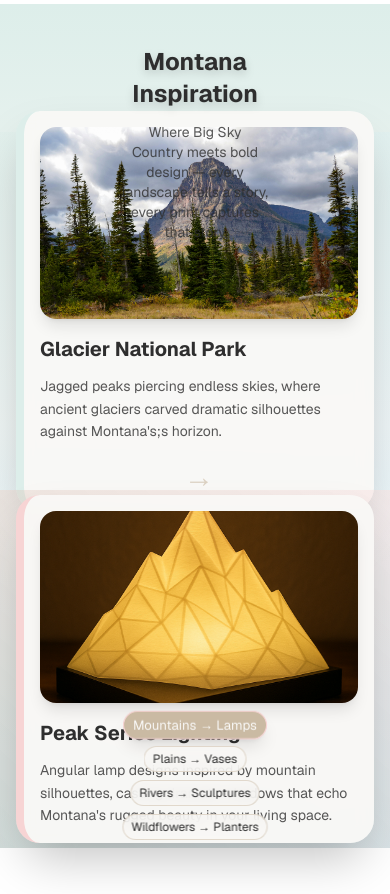
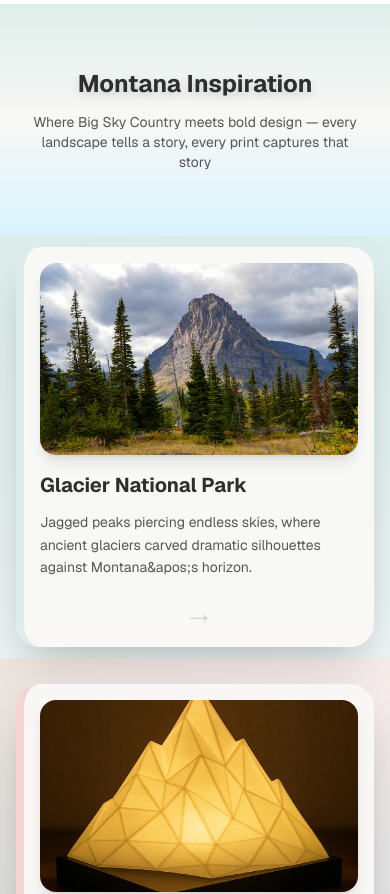
Before and after one commit to brennanhunter/BigSky3DPrints, a Next.js app: page /about in a window 390 px wide. Shown: the part 2040-2934 px from the top of the page. Built offline with nearby package versions, Linux system fonts and the light colour scheme.

Commit message:
Made better for mobile

```diff
--- a/src/app/about/page.tsx
+++ b/src/app/about/page.tsx
@@ -30,19 +30,19 @@
       landscape: {
         image: "/images/mountains.jpg",
         title: "Glacier National Park",
-        description: "Jagged peaks piercing endless skies, where ancient glaciers carved dramatic silhouettes against Montana's;s horizon."
+        description: "Jagged peaks piercing endless skies, where ancient glaciers carved dramatic silhouettes against Montana&apos;s horizon."
       },
       creation: {
         image: "/images/mountainlamp.png",
         title: "Peak Series Lighting",
-        description: "Angular lamp designs inspired by mountain silhouettes, casting dramatic shadows that echo Montana's rugged beauty in your living space."
+        description: "Angular lamp designs inspired by mountain silhouettes, casting dramatic shadows that echo Montana&apos;s rugged beauty in your living space."
       }
     },
     {
       landscape: {
         image: "/images/prairie.jpeg",
         title: "Eastern Montana Grasslands",
-        description: "Endless waves of prairie grass flowing like an ocean under Montana's vast sky, creating gentle, minimalist horizons."
+        description: "Endless waves of prairie grass flowing like an ocean under Montana&apos;s vast sky, creating gentle, minimalist horizons."
       },
       creation: {
         image: "/images/wavevase.png",
@@ -54,24 +54,24 @@
       landscape: {
         image: "/images/river.jpg",
         title: "Missouri River Bends",
-        description: "The Missouri's serpentine path through Montana, carving graceful curves through valleys and creating natural art."
+        description: "The Missouri&apos;s serpentine path through Montana, carving graceful curves through valleys and creating natural art."
       },
       creation: {
         image: "/images/riverabstract.png",
         title: "River Current Series",
-        description: "Organic sculptures that mirror the fluid motion of Montana's rivers, capturing the essence of water's eternal dance."
+        description: "Organic sculptures that mirror the fluid motion of Montana&apos;s rivers, capturing the essence of water&apos;s eternal dance."
       }
     },
     {
       landscape: {
         image: "/images/wildflowers.jpg",
         title: "Spring Blooms",
-        description: "Vibrant wildflower carpets painting Montana's meadows in brilliant colors each spring, nature's own masterpiece."
+        description: "Vibrant wildflower carpets painting Montana&apos;s meadows in brilliant colors each spring, nature&apos;s own masterpiece."
       },
       creation: {
         image: "/images/wildflowerplanters.png",
         title: "Bloom Collection",
-        description: "Textured planters inspired by wildflower patterns, bringing Montana's natural garden aesthetic to your home."
+        description: "Textured planters inspired by wildflower patterns, bringing Montana&apos;s natural garden aesthetic to your home."
       }
     }
   ];
@@ -282,22 +282,36 @@
       </section>
 
       {/* MONTANA INSPIRATION SECTION */}
+      <div className="relative">
+        {/* Mobile Header - Outside pinned container */}
+        <div className="md:hidden bg-gradient-to-b from-mist via-linen to-skylight py-16 px-4">
+          <div className="text-center">
+            <h2 className="text-2xl sm:text-3xl font-bold text-ink mb-3 drop-shadow-lg">
+              Montana Inspiration
+            </h2>
+            <p className="text-sm sm:text-base text-ink/80 max-w-2xl mx-auto px-2">
+              Where Big Sky Country meets bold design — every landscape tells a story, every print captures that story
+            </p>
+          </div>
+        </div>
+
+        {/* Pinned Inspiration Container */}
         <section
           ref={inspirationSectionRef}
           className="relative h-screen bg-gradient-to-b from-mist via-linen to-skylight"
         >
-        {/* Section Header */}
-        <div className="absolute top-[5%] sm:top-[10%] left-1/2 transform -translate-x-1/2 text-center z-10 px-4">
-          <h2 className="text-2xl sm:text-3xl md:text-5xl font-bold text-ink mb-3 sm:mb-5 drop-shadow-lg">
+          {/* Desktop Header - Inside pinned container */}
+          <div className="hidden md:block absolute top-[10%] left-1/2 transform -translate-x-1/2 text-center z-10 px-4">
+            <h2 className="text-3xl md:text-5xl font-bold text-ink mb-5 drop-shadow-lg">
               Montana Inspiration
             </h2>
-          <p className="text-sm sm:text-lg md:text-xl text-ink/80 max-w-2xl mx-auto px-2 sm:px-4">
+            <p className="text-lg md:text-xl text-ink/80 max-w-2xl mx-auto px-4">
               Where Big Sky Country meets bold design — every landscape tells a story, every print captures that story
             </p>
           </div>
 
-        {/* Split Content - Mobile Stack, Desktop Side-by-Side */}
-        <div className="flex flex-col md:flex-row w-full h-full pt-32 sm:pt-24 md:pt-0">
+          {/* Content - Mobile Column, Desktop Side-by-Side */}
+          <div className="flex flex-col md:flex-row w-full h-full md:pt-0">
             {/* Landscape Side */}
             <div className="w-full md:w-1/2 h-1/2 md:h-full relative flex items-center justify-center bg-gradient-to-br from-mist/40 to-skylight/30 py-4 md:py-0">
               <div
@@ -348,10 +362,10 @@
             </div>
           </div>
 
-        {/* Pair Indicators */}
+          {/* Pair Indicators - Hidden on Mobile */}
           <div
             ref={pairIndicatorsRef}
-          className="absolute bottom-2 sm:bottom-5 left-1/2 transform -translate-x-1/2 flex flex-wrap gap-2 sm:gap-4 justify-center max-w-4xl px-4"
+            className="hidden md:flex absolute bottom-2 sm:bottom-5 left-1/2 transform -translate-x-1/2 flex-wrap gap-2 sm:gap-4 justify-center max-w-4xl px-4"
           >
             {['Mountains → Lamps', 'Plains → Vases', 'Rivers → Sculptures', 'Wildflowers → Planters'].map((label, index) => (
               <div
@@ -367,6 +381,7 @@
             ))}
           </div>
         </section>
+      </div>
 
       {/* MEET DANE SECTION */}
       <section className="relative bg-gradient-to-b from-linen to-clay py-32 px-6">
```
Lines whose indentation alone changed are shown as unchanged.
